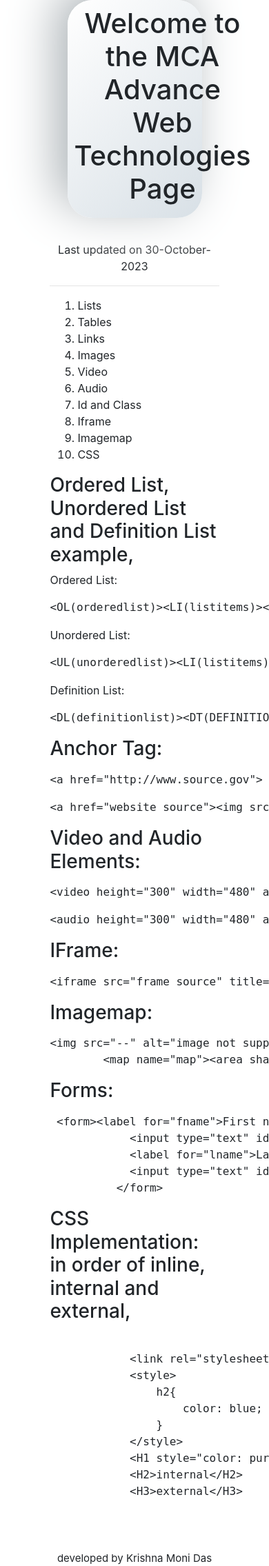
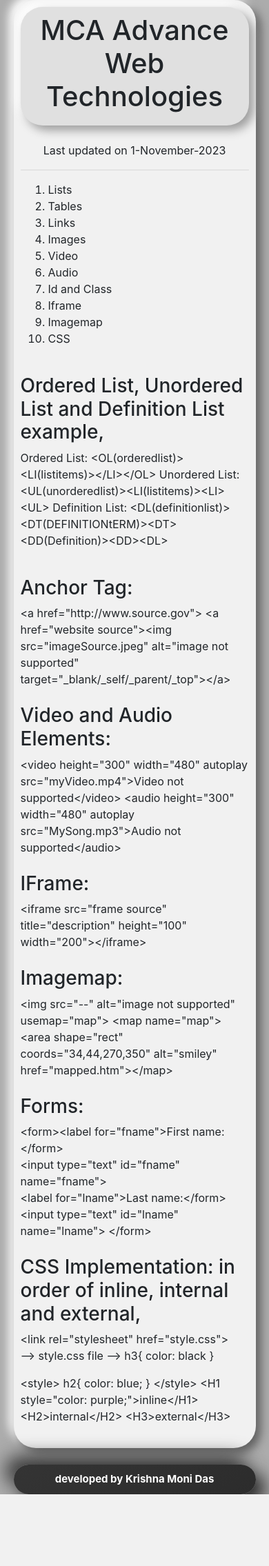
Before and after one commit to KrishnaMoniDas/MCA_Advanced_web_tech, a Flask app: page / in a window 390 px wide; the page is wider, and only the part inside the window is pictured. Shown: that part at 69% size. After the commit the page ends 2167 px from the top of that part, so only its background shows below. Run offline with Flask 3, Linux system fonts and the light colour scheme.

Commit message:
updated responsive layout

```diff
--- a/static/home.css
+++ b/static/home.css
@@ -1,20 +1,43 @@
 #main-container{
     margin: auto;
-    width: 68%;
+    width: 90%;
     padding: 10px;
+
+    border-radius: 32px;
+background: #f1f1f1;
+box-shadow:  7px 7px 14px #606060,
+             -7px -7px 14px #ffffff;
 }
 #title{
-    text-align: center;
+    /* text-align: center;
     margin: auto;
-    width: 50%;
+    width: 50%; */
     padding: 10px;
 }
 #purpose{
     text-align: center;
 }
 #title{
-    border-radius: 36px;
+    /* border-radius: 36px;
 background: linear-gradient(315deg, #d8e0e6, #ffffff);
-box-shadow:  -16px -16px 70px #aab1b5,
-             16px 16px 70px #ffffff;
+box-shadow:  -20px -20px 70px #aab1b5,
+             16px 16px 70px #ffffff; */
+    border-radius: 32px;
+    background: #e0e0e0;
+    box-shadow:  7px 7px 14px #9d9d9d,
+                -7px -7px 14px #ffffff;
 }
+.footer{
+    margin: auto;
+    width: 90%;
+    padding: 10px;
+
+    color: white;
+    border-radius: 51px;
+background: linear-gradient(145deg, #343434, #2c2c2c);
+box-shadow:  13px 13px 27px #222222,
+             -13px -13px 27px #404040;
+}
+body{
+    background-color: rgb(172, 172, 172);
+}
--- a/templates/home.html
+++ b/templates/home.html
@@ -10,11 +10,13 @@
 </head>
 <body>
 
-    <div id="title" class="navbar">
-        <h1>Welcome to the MCA Advance Web Technologies Page</h1>
-        </div>
 
-    <div id="main-container">
+
+    <div id="main-container" class="container-fluid">
+
+        <div id="title">
+            <h1 style="text-align: center;">MCA Advance Web Technologies</h1>
+            </div>
 
 
         <!-- <div class="container" id="title">
@@ -28,7 +30,7 @@
 
 
     <br>
-    <p id="purpose">Last updated on 30-October-2023</p>
+    <p id="purpose">Last updated on 1-November-2023</p>
     <hr>
     <div id="course-content">
         <ol>
@@ -44,58 +46,61 @@
             <li>CSS</li>
         </ol>
     </div>
-
+<br>
     <div id="Lists">
         <h3>Ordered List, Unordered List and Definition List example,</h3>
-        <p>Ordered List: <xmp><OL(orderedlist)><LI(listitems)></LI></OL></xmp>
-            Unordered List: <xmp><UL(unorderedlist)><LI(listitems)></LI></UL></xmp>
-            Definition List: <xmp><DL(definitionlist)><DT(DEFINITIONtERM)></DT><DD(Definition)></DD></DL></xmp> </p>
+        <p>Ordered List: &lt;OL(orderedlist)&gt;&lt;LI(listitems)&gt;&lt;/LI&gt;&lt;/OL&gt;
+            Unordered List: &lt;UL(unorderedlist)&gt;&lt;LI(listitems)&gt;&lt;LI&gt;&lt;UL&gt;
+            Definition List: &lt;DL(definitionlist)&gt;&lt;DT(DEFINITIONtERM)&gt;&lt;DT&gt;&lt;DD(Definition)&gt;&lt;DD&gt;&lt;DL&gt; </p>
+    </div>
+<br>
+    <div id="Links">
+        <h3>Anchor Tag:</h3>    &lt;a href="http://www.source.gov"&gt;
+        &lt;a href="website source"&gt;&lt;img src="imageSource.jpeg" alt="image not supported" target="_blank/_self/_parent/_top"&gt;&lt;/a&gt;
     </div>
 
-    <div id="Links">
-        <h3>Anchor Tag:</h3><xmp><a href="http://www.source.gov"></xmp>
-            <xmp><a href="website source"><img src="imageSource.jpeg" alt="image not supported" target="_blank/_self/_parent/_top"></a></xmp>
+<br>
+    <div id="video and audio">
+        <h3>Video and Audio Elements:</h3>&lt;video height="300" width="480" autoplay src="myVideo.mp4"&gt;Video not supported&lt;/video&gt;
+        &lt;audio height="300" width="480" autoplay src="MySong.mp3"&gt;Audio not supported&lt;/audio&gt;
     </div>
-
-    <div id="video and audio">
-        <h3>Video and Audio Elements:</h3><xmp><video height="300" width="480" autoplay src="myVideo.mp4">Video not supported</video></xmp>
-        <xmp><audio height="300" width="480" autoplay src="MySong.mp3">Audio not supported</audio></xmp>
+<br>
+    <div id="iframe">
+        <h3>IFrame: </h3>   &lt;iframe src="frame source" title="description" height="100" width="200"&gt;&lt;/iframe&gt;
     </div>
-
-    <div id="iframe">
-        <h3>IFrame: </h3><xmp><iframe src="frame source" title="description" height="100" width="200"></iframe></xmp>
+<br>
+    <div id="imagemap">
+        <h3>Imagemap: </h3> &lt;img src="--" alt="image not supported" usemap="map"&gt;
+        &lt;map name="map"&gt;&lt;area shape="rect" coords="34,44,270,350" alt="smiley" href="mapped.htm"&gt;&lt;/map&gt;
     </div>
-
-    <div id="imagemap">
-        <h3>Imagemap: </h3><xmp><img src="--" alt="image not supported" usemap="map">
-        <map name="map"><area shape="rect" coords="34,44,270,350" alt="smiley" href="mapped.htm"></map></xmp>
+<br>
+    <div id="forms">
+        <h3>Forms: </h3> &lt;form&gt;&lt;label for="fname">First name:&lt;/form&gt;<br>
+            &lt;input type="text" id="fname" name="fname"&gt;<br>
+            &lt;label for="lname"&gt;Last name:&lt;/form&gt;<br>
+            &lt;input type="text" id="lname" name="lname"&gt;
+          &lt;/form&gt;
     </div>
-
-    <div id="forms">
-        <h3>Forms: </h3><xmp> <form><label for="fname">First name:</label><br>
-            <input type="text" id="fname" name="fname"><br>
-            <label for="lname">Last name:</label><br>
-            <input type="text" id="lname" name="lname">
-          </form> </xmp>
-    </div>
-
+<br>
     <div id="css">
         <h3>CSS Implementation: in order of inline, internal and external,</h3>
-        <xmp>
-            <link rel="stylesheet" href="style.css"> --> style.css --> h3{ color: black }
-            <style>
+
+            &lt;link rel="stylesheet" href="style.css"&gt; <br><p>--> style.css file --> h3{ color: black }</p>
+            &lt;style&gt;
                 h2{
                     color: blue;
                 }
-            </style>
-            <H1 style="color: purple;">inline</H1>
-            <H2>internal</H2>
-            <H3>external</H3>
+            &lt;/style&gt;
+            &lt;H1 style="color: purple;"&gt;inline&lt;/H1&gt;
+            &lt;H2&gt;internal&lt;/H2&gt;
+            &lt;H3&gt;external&lt;/H3&gt;
 
-        </xmp>
     </div>
-
+<br>
 </div>
 </body>
-<footer style="text-align: center; font-size: 15px;">developed by Krishna Moni Das</footer>
+<br>
+<div class="footer">
+<footer style="text-align: center; font-size: 15px;"><b>developed by Krishna Moni Das</b></footer>
+</div>
 </html>
```
